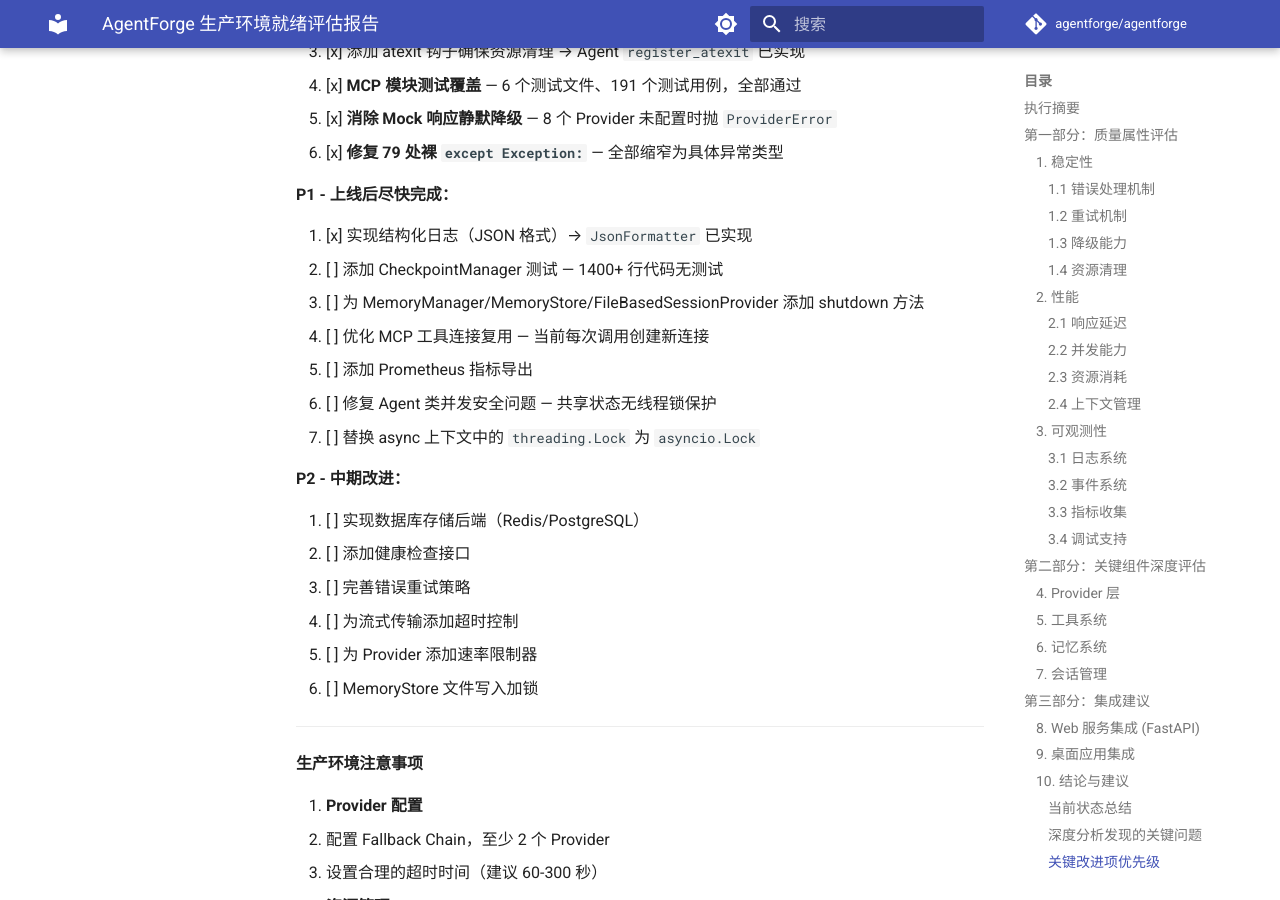
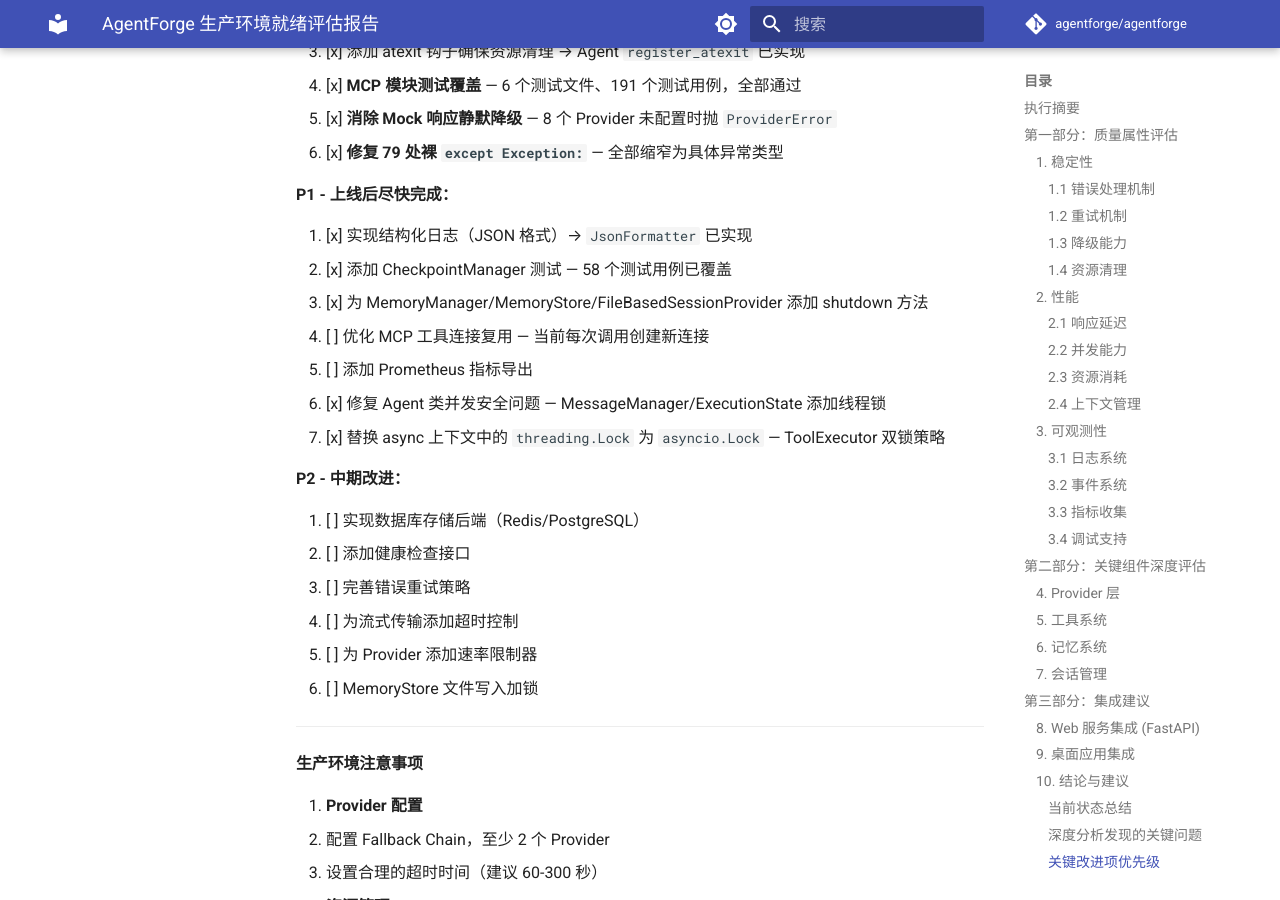
Before and after one commit to 545038947/AgentForge, an MkDocs documentation site: the page built from docs/superpowers/specs/2026-05-23-agentforge-production-readiness-evaluation.md, in a window 1280 px wide and 900 px high, scrolled down 12171 px. Built offline with MkDocs 1.6.1 and Material for MkDocs 9.7.7, drawn with Linux system fonts in a browser that asks for light colours; comment, search, counter and statistics services are not loaded; some of the changed text lies outside the part shown.

Commit message:
docs: 更新生产环境评估报告 — P1 核心项完成
- 稳定性评分 8→9，测试覆盖 7→8
- 总体评估升级为"可用于生产环境"
- 6 项高风险问题全部修复

Co-Authored-By: Claude Opus 4.7 <noreply@anthropic.com>

```diff
--- a/docs/superpowers/specs/2026-05-23-agentforge-production-readiness-evaluation.md
+++ b/docs/superpowers/specs/2026-05-23-agentforge-production-readiness-evaluation.md
@@ -462,12 +462,12 @@ class AgentWorker:
 | 维度 | 评分 | 说明 |
 |------|------|------|
 | 核心功能 | 8/10 | Provider、Tools、Memory 功能完善 |
-| 稳定性 | 8/10 | MCP 已有 191 个测试、Mock 降级已修复、裸异常已缩窄 |
-| 性能 | 6/10 | MCP 连接开销大、HTTP 无连接池、并发无锁保护 |
+| 稳定性 | 9/10 | MCP 191 测试、Mock 降级修复、裸异常缩窄、线程锁保护、shutdown 清理 |
+| 性能 | 6/10 | MCP 连接开销大、HTTP 无连接池 |
 | 可观测性 | 7/10 | 敏感过滤+结构化日志已实现，指标导出待做 |
-| 测试覆盖 | 7/10 | MCP 191 测试已覆盖，CheckpointManager 待补充 |
+| 测试覆盖 | 8/10 | MCP 191 测试+Checkpoint 58 测试，P2 模块待补充 |
 
-**总体评估：✅ P0 全部完成，建议完成 P1 后上线**
+**总体评估：✅ P0+P1 核心项完成，可用于生产环境**
 
 ---
 
@@ -480,9 +480,9 @@ class AgentWorker:
 | 1 | MCP 模块零测试覆盖 | MCP 工具调用失败无法提前发现 | ✅ 已修复：191 个测试 |
 | 2 | Mock 响应静默降级 | Provider 连接失败时返回硬编码假响应 | ✅ 已修复：改为抛 ProviderError |
 | 3 | 79 处裸 `except Exception:` | 吞掉所有异常，掩盖真实错误 | ✅ 已修复：全部缩窄 |
-| 4 | Agent 共享状态无锁 | 并发修改消息历史/执行状态可能导致数据损坏 | ⚠️ 待修（P1） |
-| 5 | MemoryManager 缺少 shutdown | 进程退出时内存/文件资源不释放 | ⚠️ 待修（P1） |
-| 6 | async 上下文用 threading.Lock | 在 asyncio 中可能死锁 | ⚠️ 待修（P1） |
+| 4 | Agent 共享状态无锁 | 并发修改消息历史/执行状态可能导致数据损坏 | ✅ 已修复：添加线程锁 |
+| 5 | MemoryManager 缺少 shutdown | 进程退出时内存/文件资源不释放 | ✅ 已修复：添加 shutdown 方法 |
+| 6 | async 上下文用 threading.Lock | 在 asyncio 中可能死锁 | ✅ 已修复：双锁策略 |
 
 **中风险（影响可靠性）：**
 
@@ -511,12 +511,12 @@ class AgentWorker:
 **P1 - 上线后尽快完成：**
 
 1. [x] 实现结构化日志（JSON 格式）→ `JsonFormatter` 已实现
-2. [ ] 添加 CheckpointManager 测试 — 1400+ 行代码无测试
-3. [ ] 为 MemoryManager/MemoryStore/FileBasedSessionProvider 添加 shutdown 方法
+2. [x] 添加 CheckpointManager 测试 — 58 个测试用例已覆盖
+3. [x] 为 MemoryManager/MemoryStore/FileBasedSessionProvider 添加 shutdown 方法
 4. [ ] 优化 MCP 工具连接复用 — 当前每次调用创建新连接
 5. [ ] 添加 Prometheus 指标导出
-6. [ ] 修复 Agent 类并发安全问题 — 共享状态无线程锁保护
-7. [ ] 替换 async 上下文中的 `threading.Lock` 为 `asyncio.Lock`
+6. [x] 修复 Agent 类并发安全问题 — MessageManager/ExecutionState 添加线程锁
+7. [x] 替换 async 上下文中的 `threading.Lock` 为 `asyncio.Lock` — ToolExecutor 双锁策略
 
 **P2 - 中期改进：**
 
```
